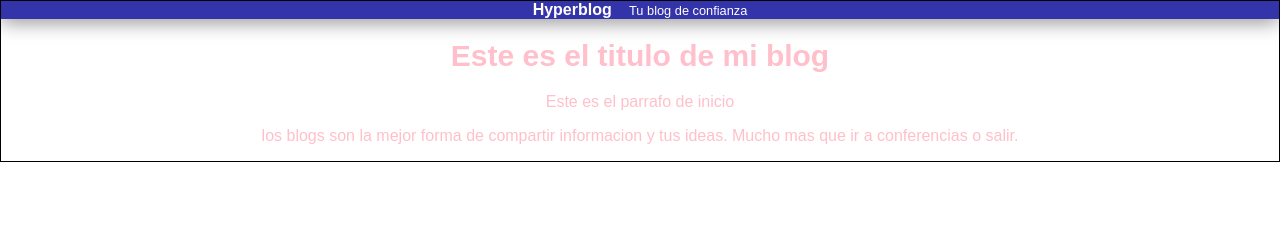
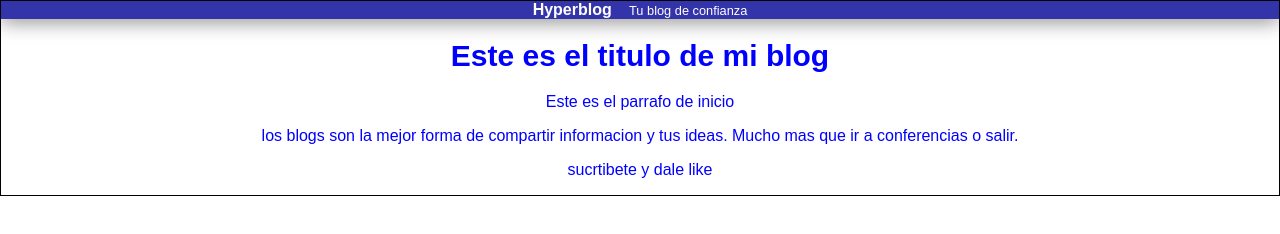
Before and after one commit to jpimentel-11/gitproyecto, a plain HTML site: page index.html in a window 1280 px wide. Drawn offline with Linux system fonts and the light colour scheme.

Commit message:
agregue suscropcion en index

```diff
--- a/css/estilos.css
+++ b/css/estilos.css
@@ -1,6 +1,6 @@
 body
 {
-    color:pink;
+    color:blue;
     text-align: center;
     font-family: "Arial";
     font-size:26 px;
--- a/index.html
+++ b/index.html
@@ -21,6 +21,7 @@
                     Mucho mas que ir a
                     conferencias o salir.
                 </p>
+                <p>sucrtibete y dale like</p>
             </div>
         </div>
 
```
